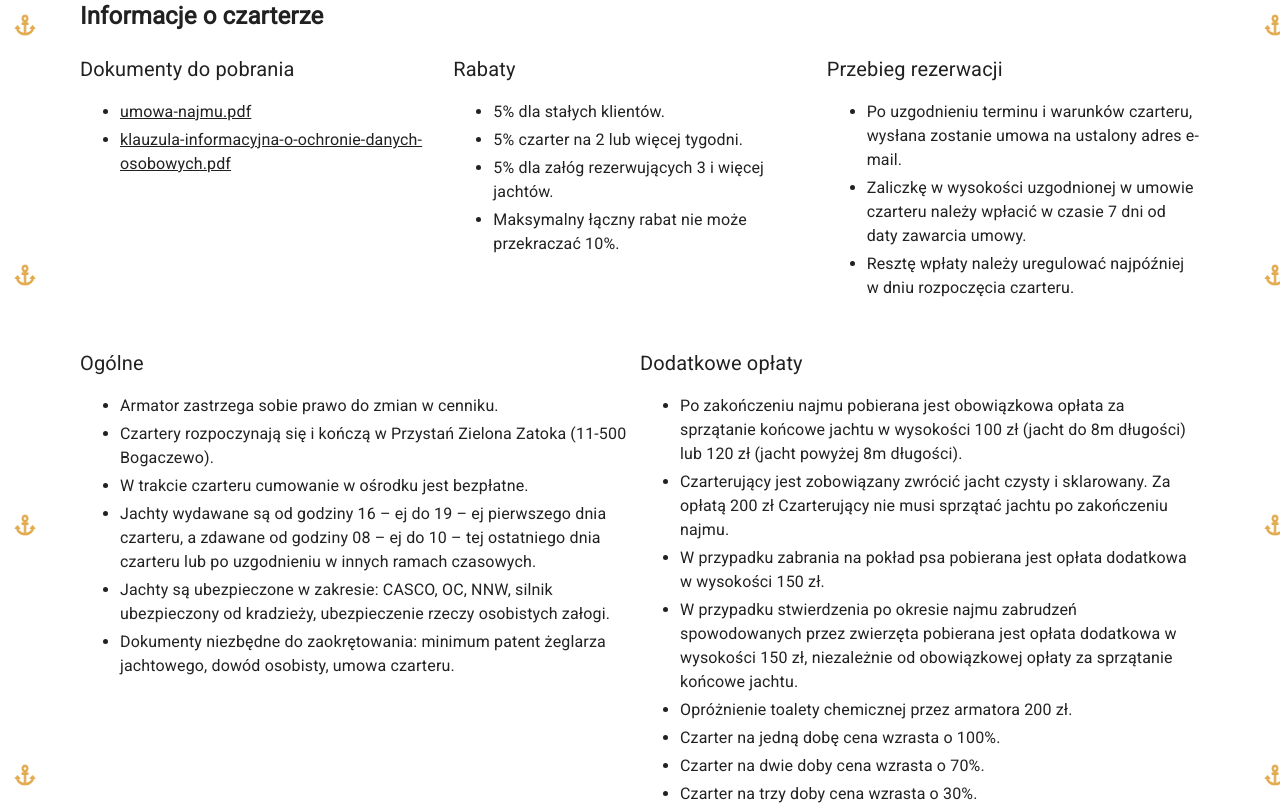
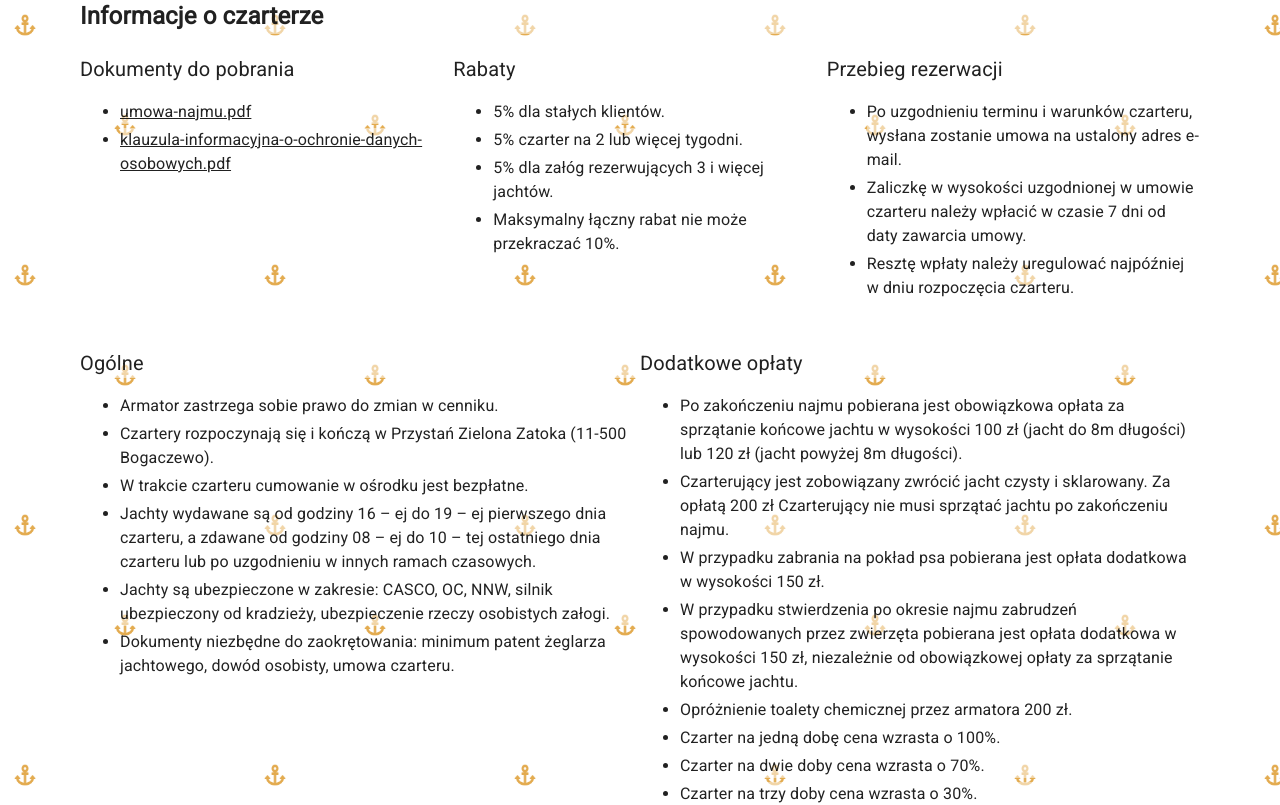
Before and after one commit to Ilshae/jachty-2, a React (Vite) app: page /cennik in a window 1280 px wide. Shown: the part 1000-1805 px from the top of the page. Built offline with nearby package versions, Linux system fonts and the light colour scheme.

Commit message:
background semi transparent

```diff
--- a/src/common/CharterInfo/CharterInfoDescriptions.tsx
+++ b/src/common/CharterInfo/CharterInfoDescriptions.tsx
@@ -2,12 +2,12 @@ import styled from "styled-components"
 
 export const DcoumentsDescription = () => (
   <ul>
-    <li>
+    <Li>
       <Link href={"/assets/pdf/umowa-najmu.pdf"} target="_blank">
         umowa-najmu.pdf
       </Link>
-    </li>
-    <li>
+    </Li>
+    <Li>
       <Link
         href={
           "/assets/pdf/klauzula-informacyjna-o-ochronie-danych-osobowych.pdf"
@@ -16,27 +16,27 @@ export const DcoumentsDescription = () => (
       >
         klauzula-informacyjna-o-ochronie-danych-osobowych.pdf
       </Link>
-    </li>
+    </Li>
   </ul>
 )
 
 export const GeneralDescription = () => (
   <ul>
-    <li>Armator zastrzega sobie prawo do zmian w cenniku.</li>
-    <li>
+    <Li>Armator zastrzega sobie prawo do zmian w cenniku.</Li>
+    <Li>
       Czartery rozpoczynają się i kończą w Przystań Zielona Zatoka (11-500
       Bogaczewo).
-    </li>
-    <li>W trakcie czarteru cumowanie w ośrodku jest bezpłatne.</li>
-    <li>
+    </Li>
+    <Li>W trakcie czarteru cumowanie w ośrodku jest bezpłatne.</Li>
+    <Li>
       Jachty wydawane są od godziny 16 – ej do 19 – ej pierwszego dnia czarteru,
       a zdawane od godziny 08 – ej do 10 – tej ostatniego dnia czarteru lub po
       uzgodnieniu w innych ramach czasowych.
-    </li>
-    <li>
+    </Li>
+    <Li>
       Jachty są ubezpieczone w zakresie: CASCO, OC, NNW, silnik ubezpieczony od
       kradzieży, ubezpieczenie rzeczy osobistych załogi.
-    </li>
+    </Li>
     <li>
       Dokumenty niezbędne do zaokrętowania: minimum patent żeglarza jachtowego,
       dowód osobisty, umowa czarteru.
@@ -45,55 +45,58 @@ export const GeneralDescription = () => (
 )
 export const DiscountDescription = () => (
   <ul>
-    <li>5% dla stałych klientów.</li>
-    <li>5% czarter na 2 lub więcej tygodni.</li>
-    <li>5% dla załóg rezerwujących 3 i więcej jachtów.</li>
-    <li>Maksymalny łączny rabat nie może przekraczać 10%.</li>
+    <Li>5% dla stałych klientów.</Li>
+    <Li>5% czarter na 2 lub więcej tygodni.</Li>
+    <Li>5% dla załóg rezerwujących 3 i więcej jachtów.</Li>
+    <Li>Maksymalny łączny rabat nie może przekraczać 10%.</Li>
   </ul>
 )
 
 export const ReservationDescription = () => (
   <ul>
-    <li>
+    <Li>
       Po uzgodnieniu terminu i warunków czarteru, wysłana zostanie umowa na
       ustalony adres e-mail.
-    </li>
-    <li>
+    </Li>
+    <Li>
       Zaliczkę w wysokości uzgodnionej w umowie czarteru należy wpłacić w czasie
       7 dni od daty zawarcia umowy.
-    </li>
-    <li>
+    </Li>
+    <Li>
       Resztę wpłaty należy uregulować najpóźniej w dniu rozpoczęcia czarteru.
-    </li>
+    </Li>
   </ul>
 )
 export const AdditionalPricesDescription = () => (
   <ul>
-    <li>
+    <Li>
       Po zakończeniu najmu pobierana jest obowiązkowa opłata za sprzątanie
       końcowe jachtu w wysokości 100 zł (jacht do 8m długości) lub 120 zł (jacht
       powyżej 8m długości).
-    </li>
-    <li>
+    </Li>
+    <Li>
       Czarterujący jest zobowiązany zwrócić jacht czysty i sklarowany. Za opłatą
       200 zł Czarterujący nie musi sprzątać jachtu po zakończeniu najmu.
-    </li>
-    <li>
+    </Li>
+    <Li>
       W przypadku zabrania na pokład psa pobierana jest opłata dodatkowa w
       wysokości 150 zł.
-    </li>
-    <li>
+    </Li>
+    <Li>
       W przypadku stwierdzenia po okresie najmu zabrudzeń spowodowanych przez
       zwierzęta pobierana jest opłata dodatkowa w wysokości 150 zł, niezależnie
       od obowiązkowej opłaty za sprzątanie końcowe jachtu.
-    </li>
-    <li>Opróżnienie toalety chemicznej przez armatora 200 zł.</li>
-    <li>Czarter na jedną dobę cena wzrasta o 100%.</li>
-    <li>Czarter na dwie doby cena wzrasta o 70%.</li>
-    <li>Czarter na trzy doby cena wzrasta o 30%.</li>
+    </Li>
+    <Li>Opróżnienie toalety chemicznej przez armatora 200 zł.</Li>
+    <Li>Czarter na jedną dobę cena wzrasta o 100%.</Li>
+    <Li>Czarter na dwie doby cena wzrasta o 70%.</Li>
+    <Li>Czarter na trzy doby cena wzrasta o 30%.</Li>
   </ul>
 )
 
 const Link = styled.a`
   color: inherit;!important;
 `
+const Li = styled.li`
+  background-color: ${({ theme }) => theme.color.light80};
+`
--- a/src/main.tsx
+++ b/src/main.tsx
@@ -20,5 +20,4 @@ ReactDOM.createRoot(document.getElementById("root")!).render(
  TODO:
  - dostosować rozmiar hero, ogólnie spojrzeć na scaling
  - naprawić errory w konsoli
- - sprawdzić czy każdy tekst ma półprzezroczyste tło
 */
--- a/src/pages/contact/Contact.tsx
+++ b/src/pages/contact/Contact.tsx
@@ -80,6 +80,7 @@ const Section = styled.section`
 
   h3 {
     font-size: ${({ theme }) => theme.fontSize.subTitle};
+    background-color: ${({ theme }) => theme.color.light80};
   }
 
   @media ${device.laptop} {
--- a/src/pages/priceList/PriceList.tsx
+++ b/src/pages/priceList/PriceList.tsx
@@ -30,19 +30,20 @@ const PriceList = () => {
 }
 
 const Container = styled(CommonContainer)`
-  background-color: ${({ theme }) => theme.color.light};
   padding: 32px 0;
 
   h3 {
     font-size: ${({ theme }) => theme.fontSize.title};
     margin: 12px 0;
     width: 100%;
+    background-color: ${({ theme }) => theme.color.light80};
   }
 
   h4 {
     font-size: ${({ theme }) => theme.fontSize.subTitle};
     font-weight: 400;
     margin: 8px 0;
+    background-color: ${({ theme }) => theme.color.light80};
   }
 `
 
@@ -54,6 +55,10 @@ const Section = styled.section`
   &:nth-of-type(1) {
     padding-bottom: 32px;
   }
+
+  p {
+    background-color: ${({ theme }) => theme.color.light80};
+  }
 `
 
 export default PriceList
--- a/src/pages/priceList/PriceListTable.tsx
+++ b/src/pages/priceList/PriceListTable.tsx
@@ -56,6 +56,7 @@ const FillerTh: FC = () => {
 }
 
 const Table = styled.table`
+  background-color: ${({ theme }) => theme.color.light};
   border: 3px solid ${({ theme }) => theme.color.primary};
   font-weight: bold;
   border-spacing: 0;
--- a/src/pages/yacht/Yacht.tsx
+++ b/src/pages/yacht/Yacht.tsx
@@ -55,6 +55,7 @@ const Container = styled(CommonContainer)`
     font-family: ${({ theme }) => theme.fontFamily.action};
     text-transform: uppercase;
     text-align: center;
+    background-color: ${({ theme }) => theme.color.light80};
   }
 `
 
@@ -86,16 +87,19 @@ const StyledSection = styled.section`
     font-size: ${({ theme }) => theme.fontSize.title};
     margin: 12px 0;
     width: 100%;
+    background-color: ${({ theme }) => theme.color.light80};
   }
 
   h4 {
     font-size: ${({ theme }) => theme.fontSize.subTitle};
     font-weight: 400;
     margin: 8px 0;
+    background-color: ${({ theme }) => theme.color.light80};
   }
 
   li {
     margin: 4px 0;
+    background-color: ${({ theme }) => theme.color.light80};
   }
 
   @media ${device.laptop} {
```
